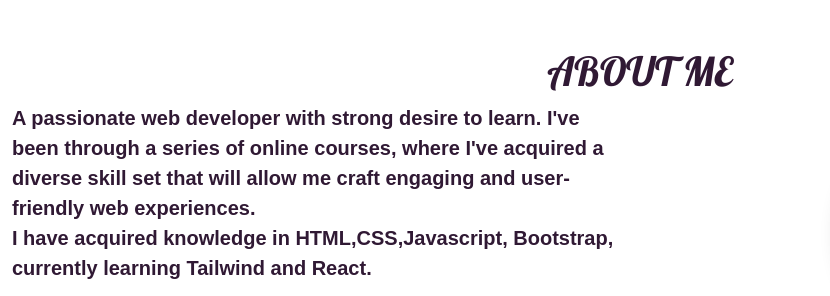
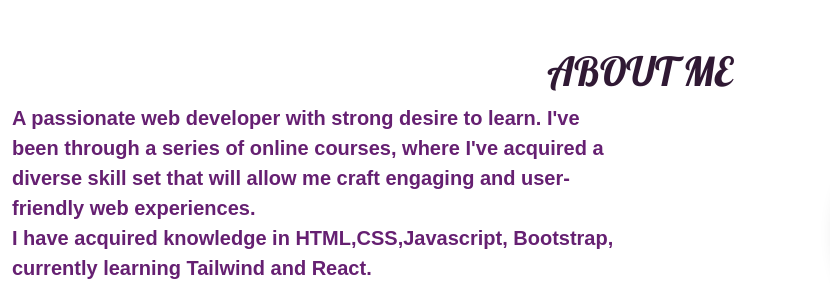
Before and after one commit to jo-esign/myPortfolio, a website: page index.html in a window 1280 px wide. Shown: the part 769-1065 px from the top of the page, 0-830 px from the left. Drawn offline with Linux system fonts and the light colour scheme; a web font is replaced by a local one.

Commit message:
Update index.html

```diff
--- a/index.html
+++ b/index.html
@@ -80,7 +80,7 @@
             <div class="container-fluid">
                 <div class="row row-cols-sm-2 ">
                   <span>
-                    <p class="" style="color:#301934;">
+                    <p class="" style="color:;">
                        A passionate web developer with strong desire to learn. I've been through a series of online courses, where I've acquired
                        a diverse skill set that will allow me craft engaging and user-friendly web experiences.
                       <br>I have acquired knowledge in HTML,CSS,Javascript, Bootstrap, currently learning Tailwind and React.</p>
```
